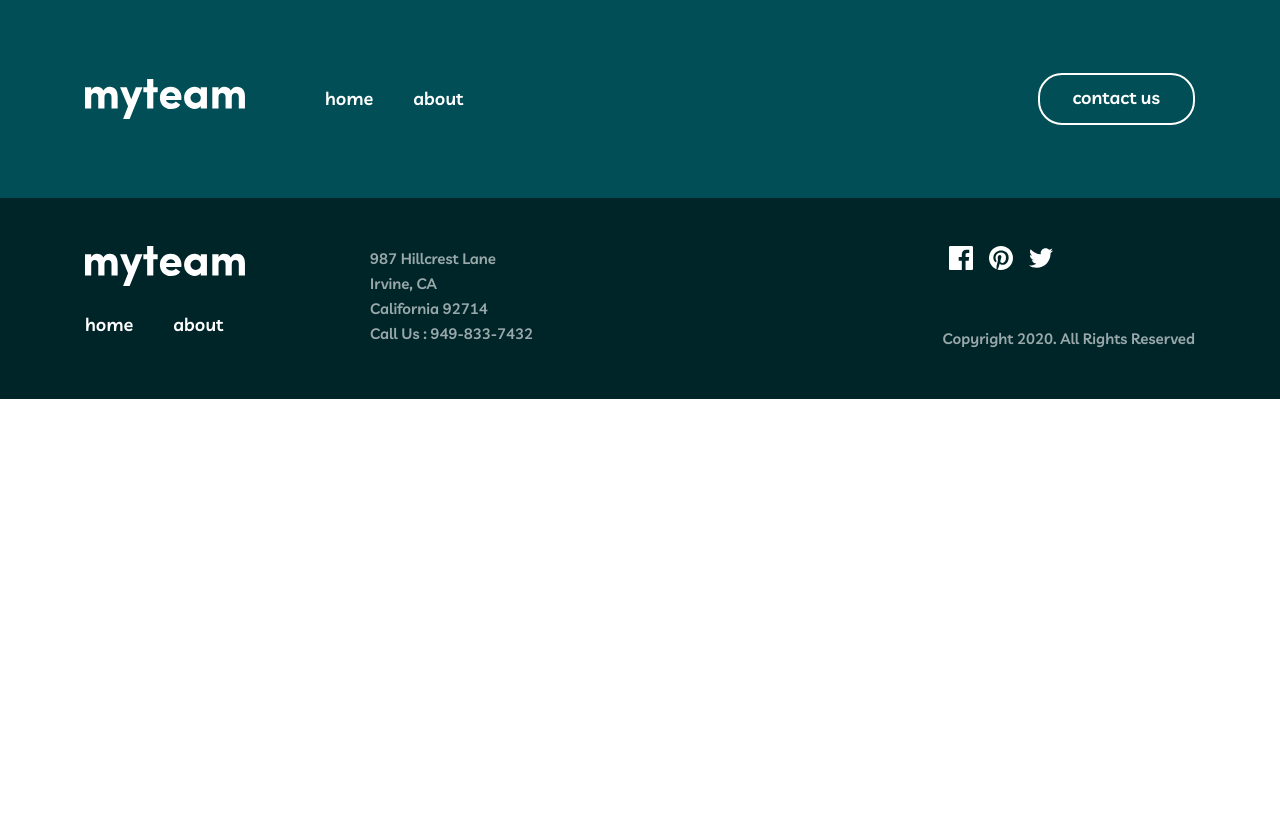
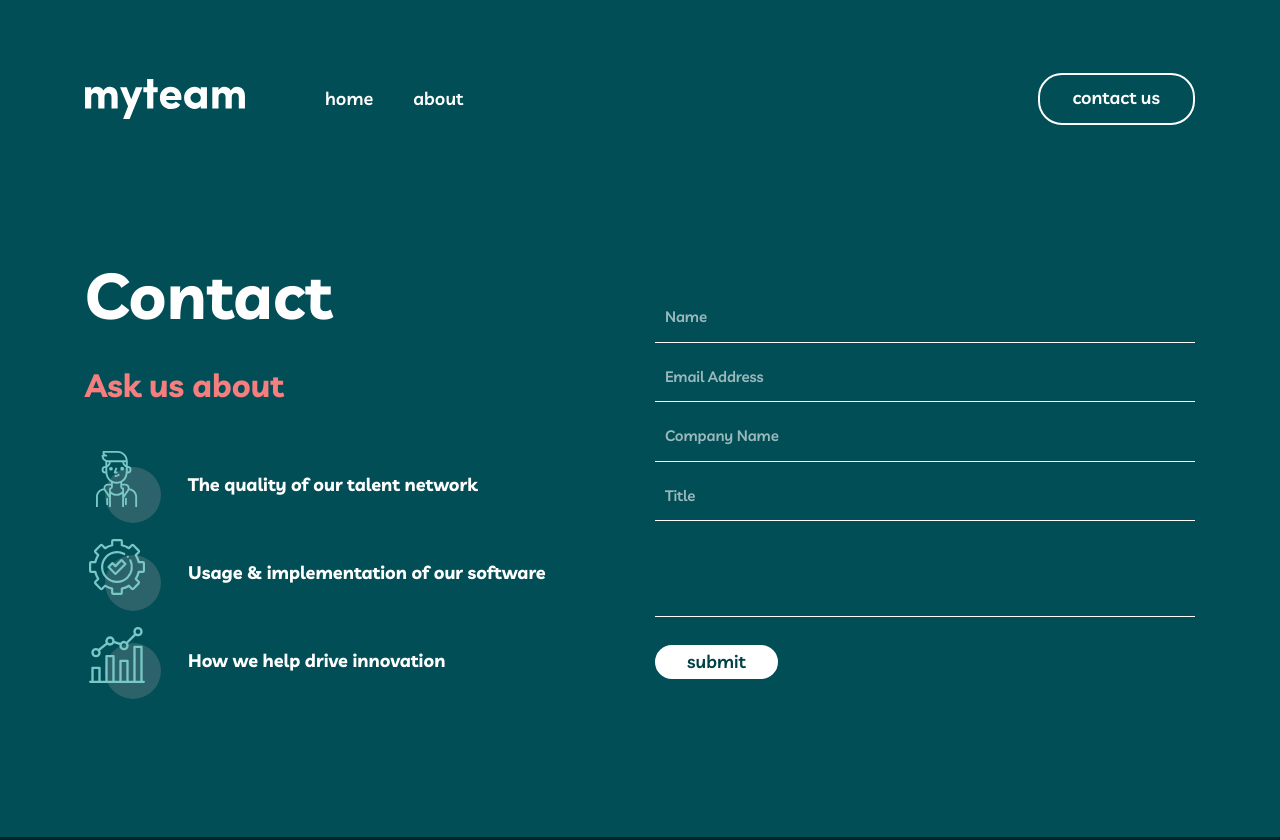
Before and after one commit to XudoyberdiyevDilshod/My-team, a plain HTML site: page contact.html in a window 1280 px wide. Shown: the top 840 px of the page. Before the commit the page ends 800 px from the top, so only its background shows below. Drawn offline with Linux system fonts and the light colour scheme.

Commit message:
Add Contact page

```diff
--- a/contact.html
+++ b/contact.html
@@ -28,6 +28,33 @@
       </div>
     </div>
   </header>
+  <main>
+    <section class="contact">
+      <div class="container">
+        <div class="contact__inner">
+          <h1 class="visually-hidden">Contact page</h1>
+          <div class="contact__content">
+            <h2 class="contact__title">Contact</h2>
+            <p class="contact__text">Ask us about</p>
+            <ul class="contact__list">
+							<li class="contact__item">The quality of our talent network</li>
+							<li class="contact__item">Usage & implementation of our software</li>
+							<li class="contact__item">How we help drive innovation</li>
+						</ul>
+          </div>
+          <form class="form" method="post" action="https://echo.htmlacademy.ru/">
+            <input class="contact__input" type="text" name="your name" placeholder="Name" aria-label="write your name" required>
+						<input class="contact__input" type="email" name="your email" placeholder="Email Address" aria-label="write your email address" required>
+            <input class="contact__input" type="text" name="your name" placeholder="Company Name" aria-label="write your company Name" required>
+            <input class="contact__input" type="text" name="your name" placeholder="Title" aria-label="write your title" required>
+						<textarea name="Text" id="textarea" rows="3" placeholder="Message">
+						</textarea>
+						<button class="contact__button" type="submit">submit</button>
+          </form>
+        </div>
+      </div>
+    </section>
+  </main>
   <footer class="site-footer">
     <div class="container">
       <div class="site-footer__inner">
--- a/sass/blocks/main/_contact.scss
+++ b/sass/blocks/main/_contact.scss
@@ -0,0 +1,132 @@
+.contact {
+  padding: 47px 0 120px;
+}
+
+.contact__inner {
+  display: flex;
+  align-items: center;
+  justify-content: space-between;
+}
+
+.contact__content {
+  width: 100%;
+  max-width: 540px;
+}
+
+.contact__title {
+  margin: 0;
+  margin-bottom: 16px;
+  font-weight: 700;
+  font-size: 64px;
+  line-height: 100px;
+  color: #ffffff;
+}
+
+.contact__text {
+  margin: 0;
+  margin-bottom: 32px;
+  font-weight: 700;
+  font-size: 32px;
+  line-height: 48px;
+  color: #f67e7e;
+}
+
+.contact__list {
+  width: 100%;
+  max-width: 540px;
+  margin: 0;
+  padding: 0;
+  padding: 10px 0;
+  list-style-type: none;
+}
+
+.contact__item + .contact__item {
+  margin-top: 8px;
+}
+
+.contact__item {
+  font-weight: 700;
+  font-size: 18px;
+  line-height: 28px;
+  color: #ffffff;
+}
+
+.contact__item::before {
+  margin-right: 23px;
+  display: inline-flex;
+  align-items: center;
+  width: 80px;
+  height: 80px;
+  background-repeat: no-repeat;
+  background-position: top center;
+  background-size: 72px 72px;
+  content: "";
+}
+
+.contact__item:nth-child(1)::before {
+  background-image: url("../images/Experienced.svg");
+}
+
+.contact__item:nth-child(2)::before {
+  background-image: url("../images/Easy.svg");
+}
+
+.contact__item:nth-child(3)::before {
+  background-image: url("../images/Enhanced.svg");
+}
+
+.form {
+  width: 100%;
+  max-width: 540px;
+}
+
+.contact__input {
+  width: 100%;
+  max-width: 540px;
+  padding: 24px 0 16px 10px;
+  display: block;
+  background-color: #014e56;
+  border: none;
+  border-bottom: 1px solid #fff;
+}
+
+.contact__input::placeholder {
+  font-weight: 600;
+  font-size: 15px;
+  line-height: 25px;
+  letter-spacing: -0.115385px;
+  color: #ffffff;
+  opacity: 0.6;
+}
+
+#textarea::placeholder {
+  font-weight: 600;
+  font-size: 15px;
+  line-height: 25px;
+  letter-spacing: -0.115385px;
+  color: #ffffff;
+  opacity: 0.6;
+}
+
+#textarea {
+  resize: none;
+  width: 100%;
+  max-width: 540px;
+  padding: 24px 0 16px 10px;
+  background-color: #014e56;
+  border: none;
+  border-bottom: 1px solid #fff;
+}
+
+.contact__button {
+  margin-top: 24px;
+  display: block;
+  width: 123px;
+  font-weight: 600;
+  font-size: 18px;
+  line-height: 28px;
+  color: #004047;
+  border: 2px solid #ffffff;
+  border-radius: 24px;
+  background-color: #fff;
+}
--- a/sass/blocks/main/_sections.scss
+++ b/sass/blocks/main/_sections.scss
@@ -3,5 +3,6 @@
 @import "stories";
 @import "about-hero";
 @import "meet";
+@import "contact";
 @import "clients";
 @import "article";
```
Also changed, not shown: css/main.css, 1 other file.
